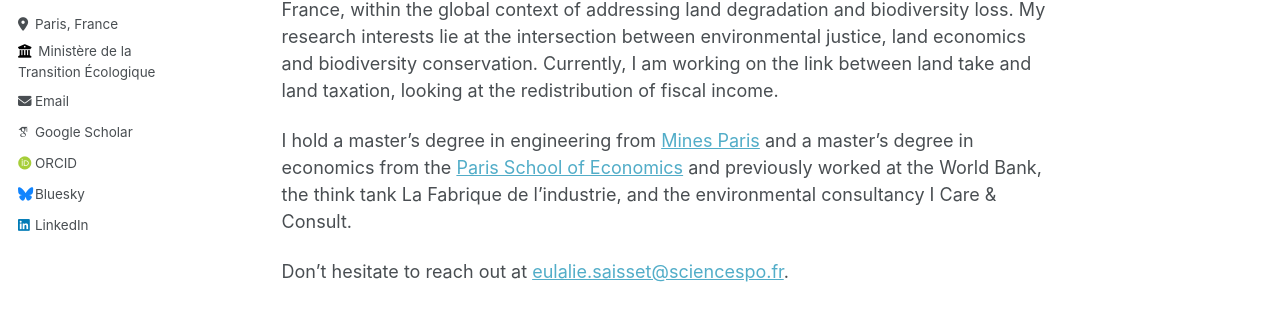
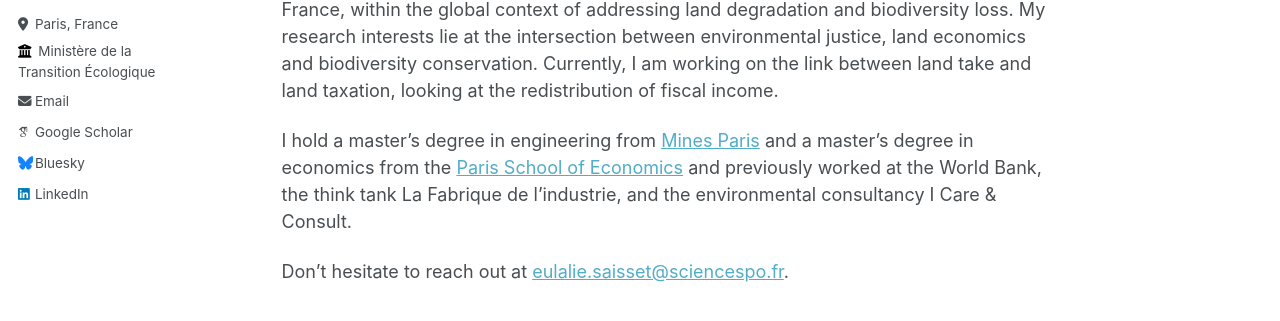
Before and after one commit to eulaliesaisset/eulaliesaisset.github.io, a Jekyll site: the page built from _pages/about.md, in a window 1280 px wide. Shown: the part 338-659 px from the top of the page. Built offline with Jekyll 4.4.1, drawn with Linux system fonts in a browser that asks for light colours; some web fonts are replaced.

Commit message:
Update _config.yml

```diff
--- a/_config.yml
+++ b/_config.yml
@@ -40,7 +40,7 @@ author:
   arxiv            : # URL - Update with the correct link to your profile
   googlescholar    : "https://scholar.google.fr/citations?user=rAsPrDkAAAAJ&hl=fr&oi=ao"
   impactstory      : # URL
-  orcid            : "https://orcid.org/0000-0002-3647-1758"
+  orcid            : # "https://orcid.org/0000-0002-3647-1758"
   semantic         : # URL
   pubmed           : # URL
   researchgate     : # URL
```
